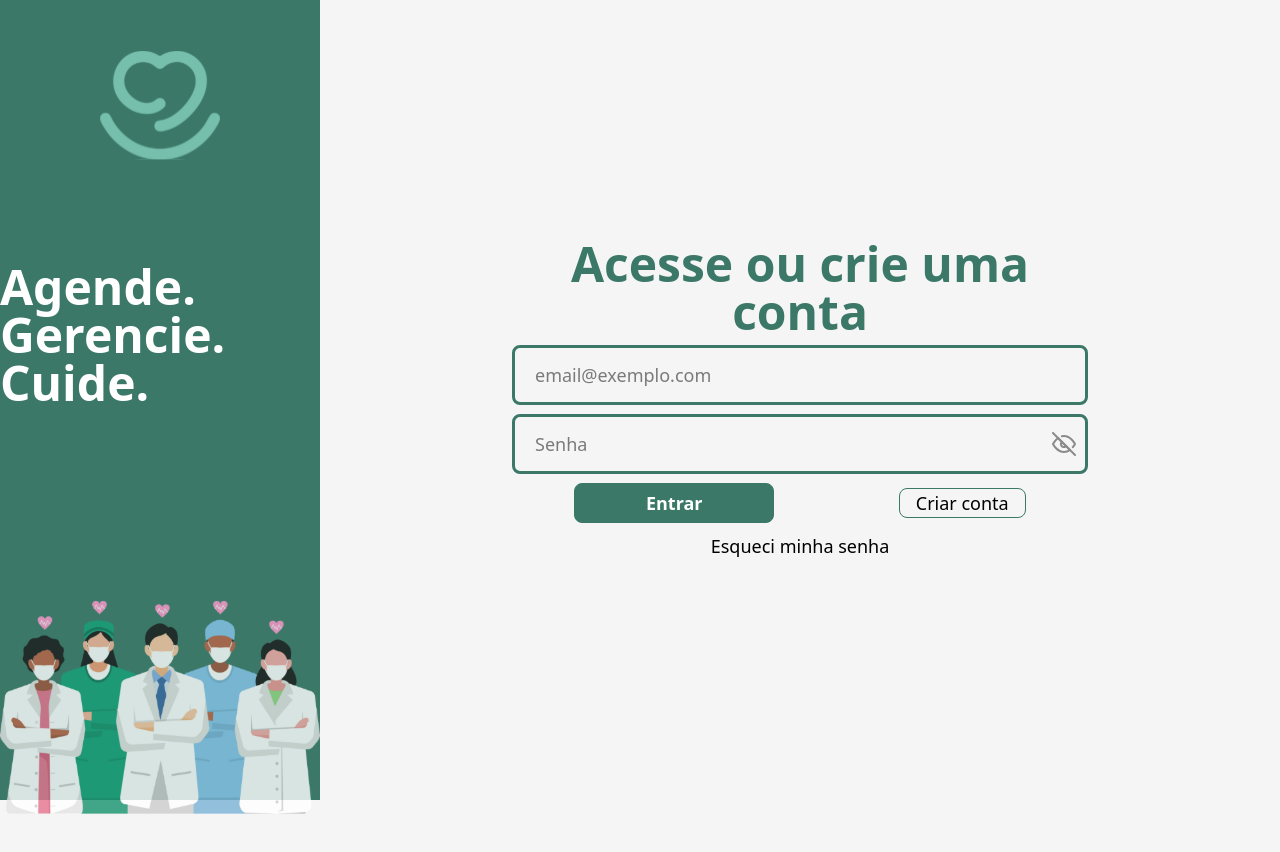
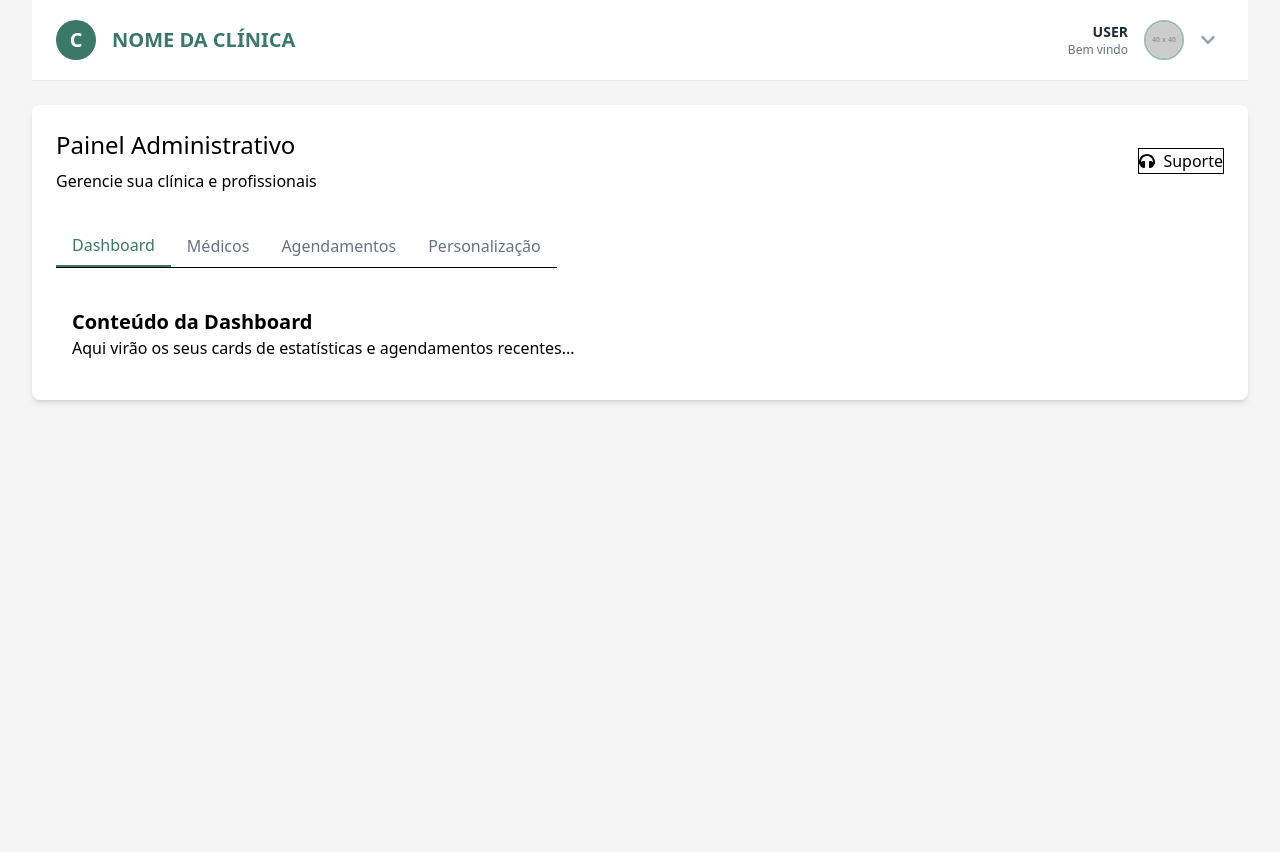
Before and after one commit to Plataforma-Saude/frontend-plataforma-saude, a React (Vite) app in the folder frontend/: page /admin/dashboard in a window 1280 px wide. Before the commit this address led to /login. Shown: the top 852 px of the page. After the commit the page ends 800 px from the top, so only its background shows below. Built offline with nearby package versions, Linux system fonts and the light colour scheme; no server answers.

Commit message:
feat: implement admin dashboard with routing and content tabs; add authentication context and axios configuration

```diff
--- a/frontend/src/App.jsx
+++ b/frontend/src/App.jsx
@@ -4,13 +4,19 @@ import SelectDoctor from "./pages/SelectDoctor";
 import Layout from "./components/Layout/Layout";
 import ScheduleAppointment from './pages/ScheduleAppointment';
 import RegisterScreen from './pages/RegisterScreen';
+import DashboardScreen from './pages/admin/DashboardScreen';
+// import ManageUsersScreen from './pages/admin/ManageUsersScreen';
+import AdminRoute from './components/Auth/AdminRoute';
+import { AuthProvider } from './context/AuthContext';
 
 export default function App() {
     return (
+        <AuthProvider>
             <Router>
                 <Routes>
                     {/* Rotas que não usam o Layout ficam aqui fora */}
                     <Route path="/login" element={<LoginScreen />} />
+                    <Route path="/register" element={<RegisterScreen />} />
 
                     {/* Rota "pai" que renderiza o Layout. Todas as rotas filhas
                     serão renderizadas dentro do <Outlet /> do Layout */}
@@ -21,11 +27,18 @@ export default function App() {
                         <Route path="/agendar/:doctorId" element={<ScheduleAppointment />} />
                     </Route>
 
-                <Route path="/register" element={<RegisterScreen />} />
+                    <Route element={<AdminRoute />}>
+                        {/* Aqui você pode usar o mesmo Layout ou um Layout específico para o Admin */}
+                        <Route element={<Layout />}>
+                            <Route path="/admin/dashboard" element={<DashboardScreen />} />
+                            {/* <Route path="/admin/manage-users" element={<ManageUsersScreen />} /> */}
+                        </Route>
+                    </Route>
 
                     {/* Redirecionamento padrão para qualquer rota não encontrada */}
                     <Route path="*" element={<Navigate to="/login" replace />} />
                 </Routes>
             </Router>
+        </AuthProvider>
     );
 }
--- /dev/null
+++ b/frontend/src/api/axiosConfig.js
@@ -0,0 +1,30 @@
+import axios from 'axios';
+
+// TODO: Alterar esse arquivo para a nossa baseURL. Além disso, colocar a baseURL no .env
+
+// 1. Cria uma instância do Axios com configurações pré-definidas
+const api = axios.create({
+    baseURL: 'http://localhost:8080/api', // A base da sua URL de backend
+    withCredentials: true, // Habilita o envio automático de cookies
+});
+
+// 2. (Opcional, mas muito recomendado) Adiciona um interceptor de resposta
+// Isso permite tratar erros de forma global.
+api.interceptors.response.use(
+    (response) => response, // Se a resposta for sucesso, apenas a retorna
+    (error) => {
+        // Se o erro for 401 (Não Autorizado) ou 403 (Proibido)
+        if (error.response && [401, 403].includes(error.response.status)) {
+            // A lógica de logout do seu AuthContext poderia ser chamada aqui,
+            // ou podemos simplesmente redirecionar o usuário.
+            // Isso evita que a aplicação quebre em páginas protegidas
+            // se o cookie expirar.
+            window.location.href = '/login';
+        }
+        return Promise.reject(error);
+    }
+);
+
+
+// 3. Exporta a instância configurada
+export default api;
--- /dev/null
+++ b/frontend/src/components/Admin/AgendamentosTabContent/AgendamentosTabContent.jsx
@@ -0,0 +1,8 @@
+export default function AgendamentosTabContent() {
+    return (
+        <div>
+            <h3 className="text-xl font-semibold">Conteúdo de Agendamentos</h3>
+            <p>Aqui virá a lista completa de todos os agendamentos...</p>
+        </div>
+    );
+}
--- /dev/null
+++ b/frontend/src/components/Admin/DashboardTabContent/DashboardTabContent.jsx
@@ -0,0 +1,8 @@
+export default function DashboardTabContent() {
+    return (
+        <div>
+            <h3 className="text-xl font-semibold">Conteúdo da Dashboard</h3>
+            <p>Aqui virão os seus cards de estatísticas e agendamentos recentes...</p>
+        </div>
+    );
+}
--- /dev/null
+++ b/frontend/src/components/Admin/MedicosTabContent/MedicosTabContent.jsx
@@ -0,0 +1,8 @@
+export default function MedicosTabContent() {
+    return (
+        <div>
+            <h3 className="text-xl font-semibold">Conteúdo de Médicos</h3>
+            <p>Aqui virá a lista e o gerenciamento de médicos...</p>
+        </div>
+    );
+}
--- /dev/null
+++ b/frontend/src/components/Admin/PersonalizacaoTabContent/PersonalizacaoTabContent.jsx
@@ -0,0 +1,8 @@
+export default function PersonalizacaoTabContent() {
+    return (
+        <div>
+            <h3 className="text-xl font-semibold">Conteúdo de Personalização</h3>
+            <p>Conteúdo de Personalização...</p>
+        </div>
+    );
+}
--- /dev/null
+++ b/frontend/src/components/Auth/AdminRoute.jsx
@@ -0,0 +1,23 @@
+import { Navigate, Outlet } from 'react-router-dom';
+import { useAuth } from '../../context/AuthContext';
+
+const AdminRoute = () => {
+    const { user } = useAuth();
+
+    // const isAuthenticated = !!user;
+    // const isAdmin = user?.role === 'admin';
+    const isAuthenticated = true
+    const isAdmin = true
+
+    if (!isAuthenticated) {
+        return <Navigate to="/login" replace />;
+    }
+
+    if (!isAdmin) {
+        return <Navigate to="/buscar-medico" replace />;
+    }
+
+    return <Outlet />;
+};
+
+export default AdminRoute;
--- /dev/null
+++ b/frontend/src/context/AuthContext.jsx
@@ -0,0 +1,53 @@
+import { createContext, useState, useContext, useEffect } from 'react';
+import api from '../api/axiosConfig';
+
+const AuthContext = createContext(null);
+
+export const AuthProvider = ({ children }) => {
+    const [user, setUser] = useState(null);
+    const [loading, setLoading] = useState(true); // Estado de loading para verificação inicial
+
+    // Efeito para verificar se já existe uma sessão ativa no backend
+    useEffect(() => {
+        const verifyUserSession = async () => {
+            try {
+                // O navegador enviará o cookie HttpOnly automaticamente
+
+                // TODO: colocar uma URL válida
+                const response = await api.get('/user/me'); // Um endpoint que retorna os dados do usuário logado
+                setUser(response.data);
+            } catch (error) {
+                // Se der erro (401, 403), significa que não há sessão válida
+                setUser(null);
+            } finally {
+                setLoading(false);
+            }
+        };
+
+        verifyUserSession();
+    }, []);
+
+    const login = async (credentials) => {
+        // A API de login agora retorna os dados do usuário, não o token
+        const response = await api.post('/auth/login', credentials);
+        setUser(response.data); // Armazena os dados do usuário (ex: { id, name, role })
+    };
+
+    const logout = async () => {
+        await api.post('/auth/logout'); // A API de logout limpa o cookie
+        setUser(null); // Limpa o estado local
+    };
+
+    const value = { user, login, logout, loading };
+
+    // Não renderiza a app enquanto não souber se o usuário está logado ou não
+    return (
+        <AuthContext.Provider value={value}>
+            {!loading && children}
+        </AuthContext.Provider>
+    );
+};
+
+export const useAuth = () => {
+    return useContext(AuthContext);
+};
--- /dev/null
+++ b/frontend/src/pages/admin/DashboardScreen.jsx
@@ -0,0 +1,55 @@
+import React, { useState } from 'react';
+import { FaHeadphones } from 'react-icons/fa';
+import DashboardTabContent from '../../components/Admin/DashboardTabContent/DashboardTabContent';
+import MedicosTabContent from '../../components/Admin/MedicosTabContent/MedicosTabContent';
+import AgendamentosTabContent from '../../components/Admin/AgendamentosTabContent/AgendamentosTabContent';
+import PersonalizacaoTabContent from '../../components/Admin/PersonalizacaoTabContent/PersonalizacaoTabContent';
+
+const tabs = [
+    { id: 'dashboard', label: 'Dashboard' },
+    { id: 'medicos', label: 'Médicos' },
+    { id: 'agendamentos', label: 'Agendamentos' },
+    { id: 'personalizacao', label: 'Personalização' },
+];
+
+export default function DashboardScreen() {
+    const [abaAtiva, setAbaAtiva] = useState('dashboard');
+
+    return (
+        <div className="w-full gap-8 mt-6 bg-white p-6 rounded-lg shadow-md">
+            <div className="mb-8 flex justify-between items-center">
+                <div>
+                    <h2 className="text-2xl mb-2">Painel Administrativo</h2>
+                    <p className="text-muted-foreground">Gerencie sua clínica e profissionais</p>
+                </div>
+                <button
+                    className="flex items-center gap-2 border"
+                >
+                    <FaHeadphones className="h-4 w-4" />
+                    <span>Suporte</span>
+                </button>
+            </div>
+
+            <div>
+                <div className="flex border-b w-fit">
+                    {tabs.map((tab) => (
+                        <button
+                            key={tab.id}
+                            onClick={() => setAbaAtiva(tab.id)}
+                            className={`py-2 px-4 text-center font-medium ${abaAtiva === tab.id ? 'border-b-2 border-primary text-primary' : 'text-gray-500'}`}
+                        >
+                            {tab.label}
+                        </button>
+                    ))}
+                </div>
+
+                <div className="mt-6 p-4">
+                    {abaAtiva === 'dashboard' && <DashboardTabContent />}
+                    {abaAtiva === 'medicos' && <MedicosTabContent />}
+                    {abaAtiva === 'agendamentos' && <AgendamentosTabContent />}
+                    {abaAtiva === 'personalizacao' && <PersonalizacaoTabContent />}
+                </div>
+            </div>
+        </div>
+    );
+}
```
Lines whose indentation alone changed are shown as unchanged.
